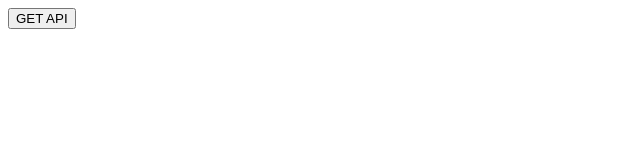
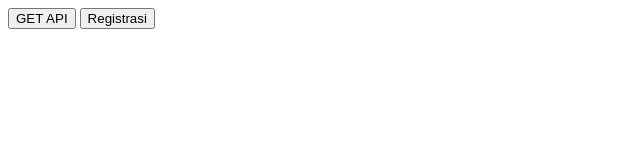
Before and after one commit to rosaarimbi/GithubLearn, a plain HTML site: page index.html in a window 1280 px wide. Shown: the whole page, without its empty margins (0-640 px from the left). Drawn offline with Linux system fonts and the light colour scheme.

Commit message:
Feat : add button registrasi

```diff
--- a/index.html
+++ b/index.html
@@ -9,6 +9,7 @@
 </head>
 <body>
     <button id="getPosts">GET API</button>
+    <button id="">Registrasi</button>
     <div class="bg-page">
         <div id="output" class="box-output"></div>
     </div>
```
